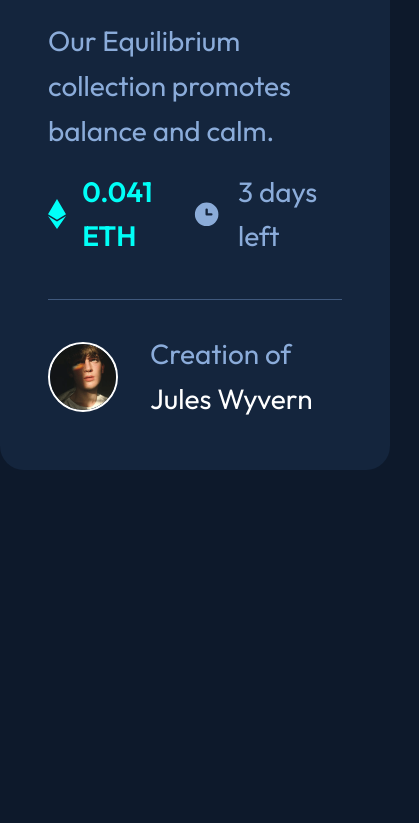
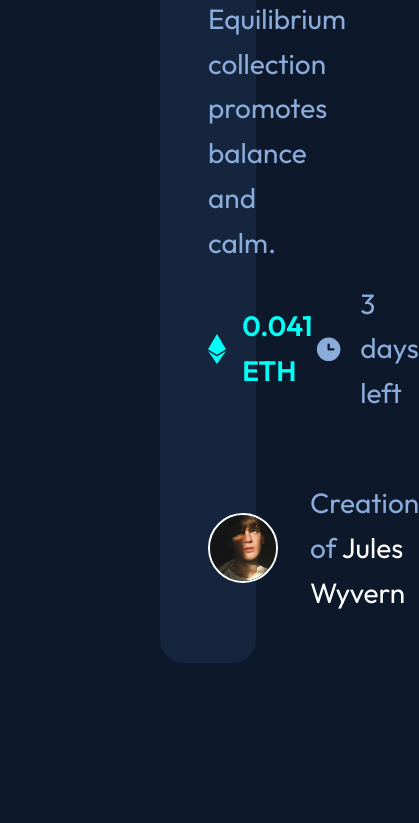
Before and after one commit to yurimzk/nft-preview-card-component, a plain HTML site: page index.html in a window 390 px wide. Shown: the part 431-1254 px from the top of the page, 419 px wide, since content can reach past the window. Before the commit the page ends 901 px from the top, so only its background shows below. Drawn offline with Linux system fonts and the light colour scheme.

Commit message:
fixing mobile first positioning

```diff
--- a/style.css
+++ b/style.css
@@ -20,9 +20,6 @@ body {
     font-size: 1.8rem;
     font-family: 'Outfit', sans-serif;
     background-color: var(--dark-blue-main-bg);
-    height: 100vh;
-    display: grid;
-    place-content: center;
 }
 
 #app {
@@ -31,7 +28,8 @@ body {
     border-radius: 2.4rem;
     display: flex;
     flex-direction: column;
-    gap: 4.0rem;
+    gap: 3.2rem;
+    margin: 16.0rem;
 }
 
 .nft-img img {
@@ -119,3 +117,11 @@ p, span {
     color: var(--cyan);
     cursor: pointer;
 }
+
+@media (min-width: 1440px) {
+    body {
+        height: 100vh;
+        display: grid;
+        place-content: center;
+    }
+}
```
